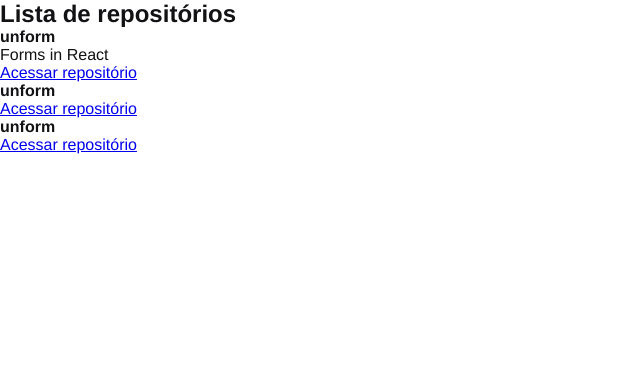
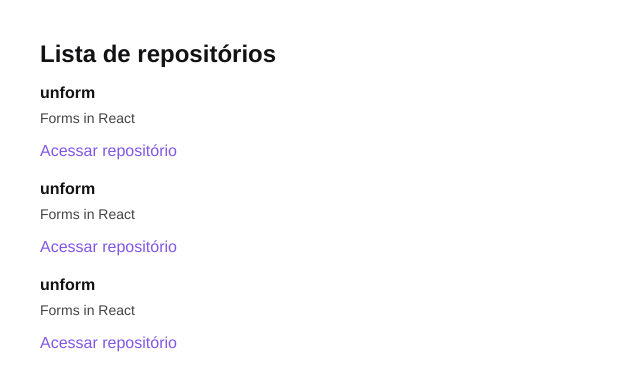
Before and after one commit to Finnkell/react-js-github-explorer, a React app: page / in a window 1280 px wide. Shown: the top 390 px of the page, without its empty margins (0-640 px from the left). Built offline with nearby package versions, Linux system fonts and the light colour scheme.

Commit message:
feat: create initial styling for react repository component

```diff
--- a/src/components/RepositoryList.jsx
+++ b/src/components/RepositoryList.jsx
@@ -1,4 +1,5 @@
 import { RepositoryItem } from "./RepositoryItem";
+import '../styles/repositories.scss';
 
 const repository = {
   name: 'unform',
@@ -15,8 +16,8 @@
 
       <ul>
         <RepositoryItem repository={repository} />
-        <RepositoryItem />
-        <RepositoryItem />
+        <RepositoryItem repository={repository} />
+        <RepositoryItem repository={repository} />
       </ul>
 
     </section>
--- /dev/null
+++ b/src/styles/repositories.scss
@@ -0,0 +1,28 @@
+section.repository-list {
+    margin: 40px;
+    h1 {
+        margin-bottom: 16px;
+    }
+    ul {
+        list-style: none;
+        li {
+            & + li {
+                margin-top: 20px;
+            }
+            p {
+                font-size: 14px;
+                color: #444;
+                margin-top: 8px;
+            }
+            a {
+                display: inline-block;
+                margin-top: 16px;
+                text-decoration: none;
+                color: #8257E6;
+                &:hover {
+                    color: #B257E6;
+                }
+            }
+        }
+    }
+}
```
